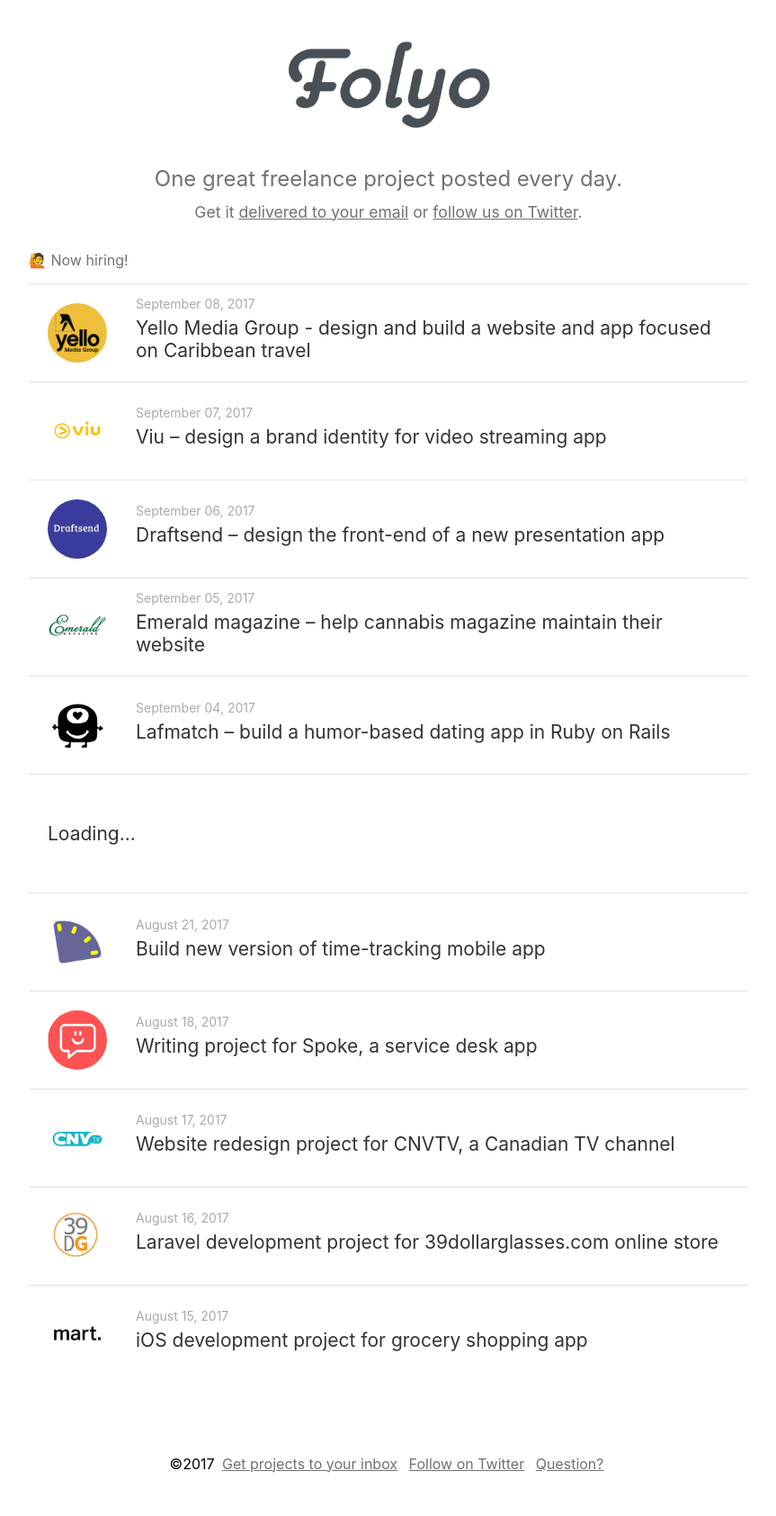
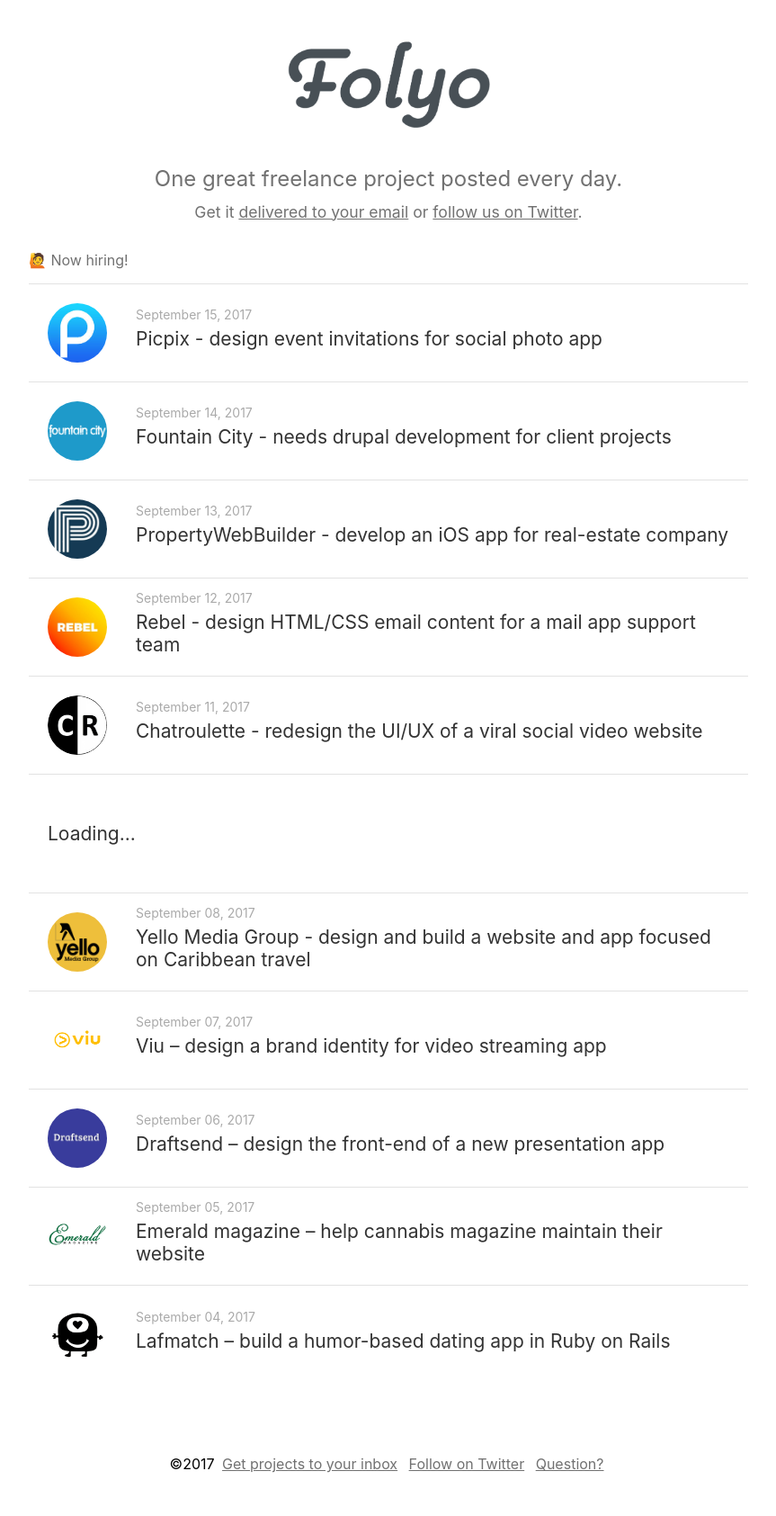
Before and after one commit to robwco/folyo, a Jekyll site: the page built from index.md, in a window 1280 px wide. Shown: the whole page at 90% size, without its empty margins (208-1071 px from the left). Built offline with Jekyll 4.4.1, drawn with Linux system fonts in a browser that asks for light colours; emoji names are drawn with the system emoji font; a script that is not in the unit is left out.

Commit message:
update sep 15

```diff
--- a/_data/projects.yml
+++ b/_data/projects.yml
@@ -1,3 +1,28 @@
+- title: "Picpix - design event invitations for social photo app"
+  url: https://www.behance.net/joblist/58143/Need-party-invitation-designer
+  picture: "./images/picpix.jpg"
+  date: 2017-09-15
+
+- title: "Fountain City - needs drupal development for client projects"
+  url: https://jobs.drupal.org/fountain-city-inc/job/14405
+  picture: "./images/fountaincity.png"
+  date: 2017-09-14
+
+- title: "PropertyWebBuilder - develop an iOS app for real-estate company"
+  url: https://news.ycombinator.com/item?id=15151427
+  picture: "./images/propertywebbuilder.jpg"
+  date: 2017-09-13
+
+- title: "Rebel - design HTML/CSS email content for a mail app support team"
+  url: https://gorebel.com/careers.html
+  picture: "./images/rebel.jpg"
+  date: 2017-09-12
+
+- title: "Chatroulette - redesign the UI/UX of a viral social video website"
+  url: https://www.behance.net/joblist/58103/Senior-UIUX-Designer
+  picture: "./images/chatroulette.jpg"
+  date: 2017-09-11
+
 - title: "Yello Media Group - design and build a website and app focused on Caribbean travel"
   url: http://s3.amazonaws.com/letsworkshop/rfps/files/000/000/373/original/RFPYMG001.pdf
   picture: "./images/yello.png"
```
Also changed, not shown: images/chatroulette.jpg (added), images/fountaincity.png (added), images/picpix.jpg (added), images/propertywebbuilder.jpg (added), images/rebel.jpg (added), 9 other files.
